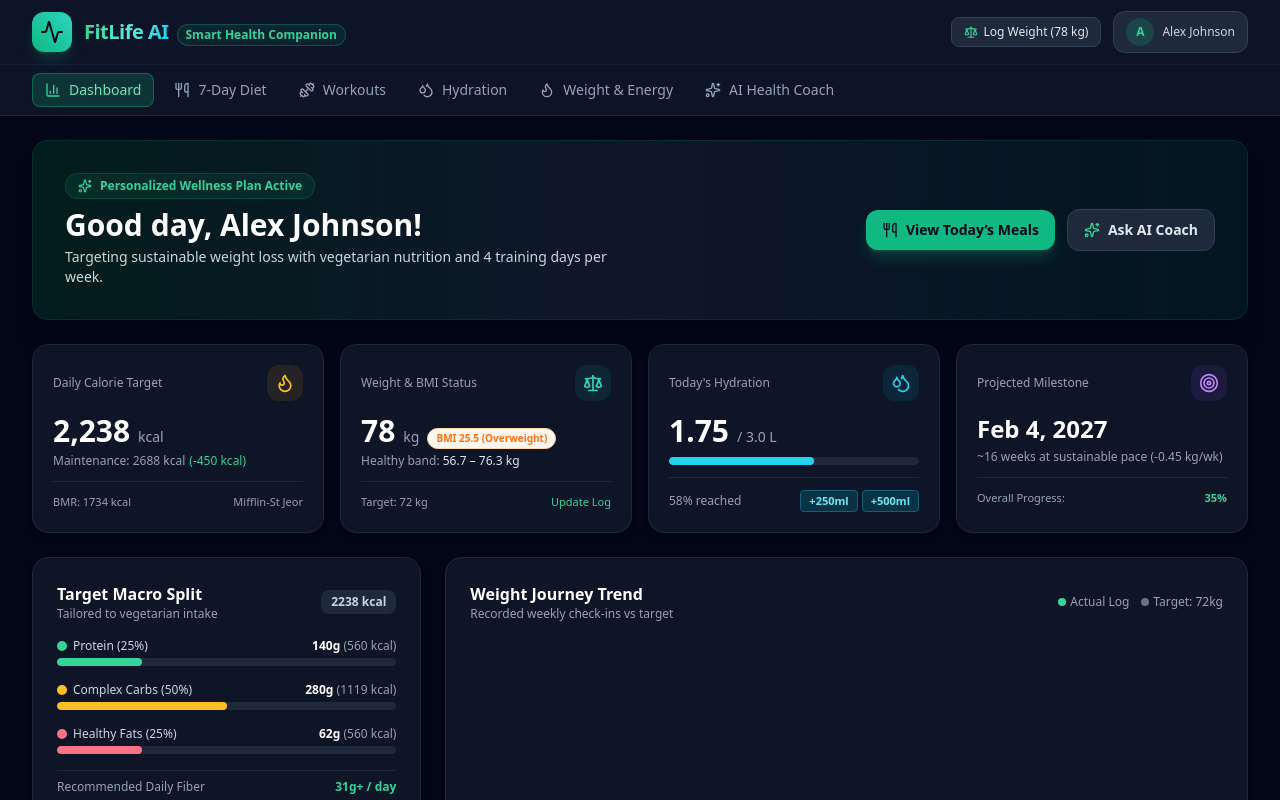
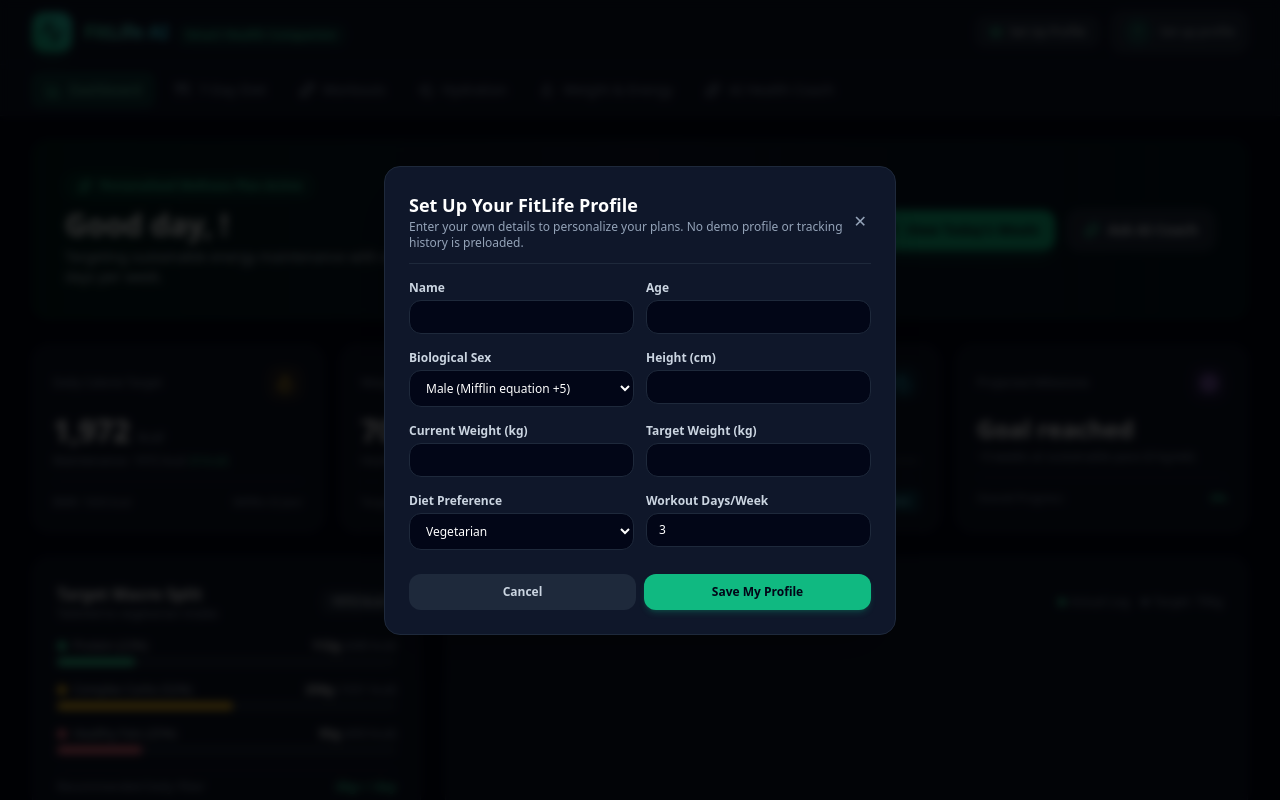
Before and after one commit to itshamiz01/fitlife-ai-planner, a React (Vite) app: page / in a window 1280 px wide. Shown: the top 800 px of the page. Built offline with nearby package versions, Linux system fonts and the light colour scheme.

Commit message:
Reset demo profile and add first-user onboarding

```diff
--- a/src/App.jsx
+++ b/src/App.jsx
@@ -36,28 +36,12 @@ import {
 } from 'lucide-react';
 
 const DEFAULT_PROFILE = {
-  name: 'Alex Johnson',
-  age: 29,
-  sex: 'male', // 'male' | 'female'
-  heightCm: 175,
-  currentWeightKg: 78,
-  targetWeightKg: 72,
-  activityLevel: 'moderate', // 'sedentary' | 'light' | 'moderate' | 'active' | 'extra_active'
-  primaryGoal: 'lose_weight', // 'lose_weight' | 'maintain' | 'gain_muscle'
-  country: 'India',
-  unitSystem: 'metric', // 'metric' | 'imperial'
-  dietaryPreference: 'vegetarian', // 'vegetarian' | 'vegan' | 'eggetarian' | 'pescatarian' | 'non_vegetarian'
-  allergies: ['Peanuts'],
-  religiousRestrictions: 'None',
-  preferredCuisines: ['Indian', 'Mediterranean'],
-  foodBudget: 'moderate', // 'budget' | 'moderate' | 'premium'
-  workoutPreference: 'mixed', // 'home' | 'gym' | 'mixed'
-  fitnessExperience: 'intermediate', // 'beginner' | 'intermediate' | 'advanced'
-  equipment: ['Dumbbells', 'Yoga Mat', 'Resistance Bands'],
-  workoutDaysPerWeek: 4,
-  sleepHours: 7.5,
-  healthConditions: 'None',
-  onboarded: true
+  // Safe calculation defaults only. First-time users enter their own details in onboarding.
+  name: '', age: 25, sex: 'male', heightCm: 170, currentWeightKg: 70, targetWeightKg: 70,
+  activityLevel: 'sedentary', primaryGoal: 'maintain', country: 'India', unitSystem: 'metric',
+  dietaryPreference: 'vegetarian', allergies: [], religiousRestrictions: 'None', preferredCuisines: ['Indian'],
+  foodBudget: 'budget', workoutPreference: 'home', fitnessExperience: 'beginner', equipment: [],
+  workoutDaysPerWeek: 3, sleepHours: 7, healthConditions: 'None', onboarded: false
 };
 
 // Activity multipliers for Mifflin-St Jeor TDEE calculation
@@ -409,33 +393,29 @@ function calculateTimeline(currentKg, targetKg, weeklyPaceKg) {
 export default function App() {
   // Navigation State
   const [activeTab, setActiveTab] = useState('dashboard');
-  const [profile, setProfile] = useState(DEFAULT_PROFILE);
-  const [showOnboardingModal, setShowOnboardingModal] = useState(false);
+  const [profile, setProfile] = useState(() => {
+    try { const saved = localStorage.getItem('fitlife-profile-v2'); return saved ? { ...DEFAULT_PROFILE, ...JSON.parse(saved) } : DEFAULT_PROFILE; }
+    catch { return DEFAULT_PROFILE; }
+  });
+  const [showOnboardingModal, setShowOnboardingModal] = useState(() => !profile.onboarded);
   const [showLogWeightModal, setShowLogWeightModal] = useState(false);
   const [showMealDetailsModal, setShowMealDetailsModal] = useState(null);
 
   // Daily tracker state
-  const [todayWaterLoggedMl, setTodayWaterLoggedMl] = useState(1750);
-  const [completedWorkouts, setCompletedWorkouts] = useState(['Day 1']);
+  const [todayWaterLoggedMl, setTodayWaterLoggedMl] = useState(0);
+  const [completedWorkouts, setCompletedWorkouts] = useState([]);
   const [selectedWorkoutMode, setSelectedWorkoutMode] = useState('home');
   const [selectedDietDayIndex, setSelectedDietDayIndex] = useState(0);
 
   // Weight history log
-  const [weightLogs, setWeightLogs] = useState([
-    { date: '2026-09-01', weight: 81.2 },
-    { date: '2026-09-08', weight: 80.5 },
-    { date: '2026-09-15', weight: 79.8 },
-    { date: '2026-09-22', weight: 79.1 },
-    { date: '2026-09-29', weight: 78.4 },
-    { date: '2026-10-06', weight: 78.0 }
-  ]);
+  const [weightLogs, setWeightLogs] = useState([]);
   const [newWeightInput, setNewWeightInput] = useState('');
 
   // AI Chat Assistant state
   const [chatMessages, setChatMessages] = useState([
     {
       sender: 'bot',
-      text: `Hello ${DEFAULT_PROFILE.name}! I'm FitLife AI, your personal health and nutrition companion. Based on your goal of sustainable weight management and vegetarian preference, how can I assist you with your diet, recipes, or training today?`
+      text: "Hi! I am FitLife AI, your personal health and fitness companion. Complete your profile first so I can tailor guidance to your details."
     }
   ]);
   const [chatInput, setChatInput] = useState('');
@@ -463,9 +443,9 @@ export default function App() {
     const initialWeight = weightLogs[0]?.weight || profile.currentWeightKg;
     const totalGoalLoss = initialWeight - profile.targetWeightKg;
     const currentProgressKg = initialWeight - profile.currentWeightKg;
-    const progressPercent = totalGoalLoss > 0
+    const progressPercent = weightLogs.length > 0 && totalGoalLoss > 0
       ? Math.min(100, Math.max(0, Math.round((currentProgressKg / totalGoalLoss) * 100)))
-      : 100;
+      : 0;
 
     return {
       bmr,
@@ -479,6 +459,16 @@ export default function App() {
       progressPercent
     };
   }, [profile, weightLogs]);
+
+  // Save each user's profile in their own browser, using a new key to avoid old demo data.
+  useEffect(() => {
+    if (profile.onboarded) { try { localStorage.setItem('fitlife-profile-v2', JSON.stringify(profile)); } catch { /* storage may be unavailable */ } }
+  }, [profile]);
+
+  // Start the weight timeline with the user's actual starting weight, not demo history.
+  useEffect(() => {
+    if (profile.onboarded && weightLogs.length === 0) setWeightLogs([{ date: new Date().toISOString().split('T')[0], weight: Number(profile.currentWeightKg) }]);
+  }, [profile.onboarded]);
 
   // Scroll AI chat to bottom
   useEffect(() => {
@@ -630,11 +620,11 @@ Rules:
           {/* Quick Profile Overview Badge */}
           <div className="flex items-center space-x-3">
             <button
-              onClick={() => setShowLogWeightModal(true)}
+              onClick={() => profile.onboarded ? setShowLogWeightModal(true) : setShowOnboardingModal(true)}
               className="flex items-center space-x-1.5 px-3 py-1.5 rounded-lg bg-slate-800 hover:bg-slate-700 text-xs font-medium border border-slate-700 text-slate-200 transition-all hover:border-emerald-500/50"
             >
               <Scale className="w-3.5 h-3.5 text-emerald-400" />
-              <span>Log Weight ({profile.currentWeightKg} kg)</span>
+              <span>{profile.onboarded ? `Log Weight (${profile.currentWeightKg} kg)` : 'Set Up Profile'}</span>
             </button>
 
             <button
@@ -643,10 +633,10 @@ Rules:
               title="Edit Profile"
             >
               <div className="w-7 h-7 rounded-full bg-emerald-500/20 flex items-center justify-center text-emerald-400 font-bold text-xs">
-                {profile.name[0]}
+                {profile.name?.[0] || '?'}
               </div>
               <span className="text-xs font-medium hidden md:inline text-slate-300">
-                {profile.name}
+                {profile.name || 'Set up profile'}
               </span>
             </button>
           </div>
@@ -1921,6 +1911,33 @@ function LogWeightModal({ currentWeight, newWeightInput, setNewWeightInput, onCl
             />
           </div>
 
+          <div className="grid grid-cols-2 gap-3">
+            <div><label className="text-slate-300 block mb-1 font-semibold">Primary Goal</label>
+              <select value={formData.primaryGoal} onChange={(e) => setFormData({ ...formData, primaryGoal: e.target.value })} className="w-full bg-slate-950 border border-slate-800 rounded-xl px-3 py-2 text-white outline-none">
+                <option value="lose_weight">Lose Weight</option><option value="maintain">Maintain Weight</option><option value="gain_muscle">Build Muscle</option>
+              </select>
+            </div>
+            <div><label className="text-slate-300 block mb-1 font-semibold">Activity Level</label>
+              <select value={formData.activityLevel} onChange={(e) => setFormData({ ...formData, activityLevel: e.target.value })} className="w-full bg-slate-950 border border-slate-800 rounded-xl px-3 py-2 text-white outline-none">
+                <option value="sedentary">Mostly Sitting</option><option value="light">Lightly Active</option><option value="moderate">Moderately Active</option><option value="active">Very Active</option><option value="extra_active">Extremely Active</option>
+              </select>
+            </div>
+          </div>
+          <div className="grid grid-cols-2 gap-3">
+            <div><label className="text-slate-300 block mb-1 font-semibold">Workout Location</label>
+              <select value={formData.workoutPreference} onChange={(e) => setFormData({ ...formData, workoutPreference: e.target.value })} className="w-full bg-slate-950 border border-slate-800 rounded-xl px-3 py-2 text-white outline-none">
+                <option value="home">Home</option><option value="gym">Gym</option><option value="mixed">Both</option>
+              </select>
+            </div>
+            <div><label className="text-slate-300 block mb-1 font-semibold">Fitness Experience</label>
+              <select value={formData.fitnessExperience} onChange={(e) => setFormData({ ...formData, fitnessExperience: e.target.value })} className="w-full bg-slate-950 border border-slate-800 rounded-xl px-3 py-2 text-white outline-none">
+                <option value="beginner">Beginner</option><option value="intermediate">Intermediate</option><option value="advanced">Advanced</option>
+              </select>
+            </div>
+          </div>
+          <div><label className="text-slate-300 block mb-1 font-semibold">Food Allergies (comma-separated)</label>
+            <input type="text" value={(formData.allergies || []).join(', ')} onChange={(e) => setFormData({ ...formData, allergies: e.target.value.split(',').map((item) => item.trim()).filter(Boolean) })} placeholder="e.g. peanuts, dairy, none" className="w-full bg-slate-950 border border-slate-800 rounded-xl px-3 py-2 text-white outline-none" />
+          </div>
           <div className="flex space-x-2 pt-2">
             <button
               type="button"
@@ -2067,12 +2084,22 @@ function GroceryModal({ groceryList, onClose, showToast }) {
 }
 
 function ProfileModal({ profile, setProfile, onClose, showToast }) {
-  const [formData, setFormData] = useState({ ...profile });
+  const [formData, setFormData] = useState(() => profile.onboarded
+    ? { ...profile, allergies: [...(profile.allergies || [])] }
+    : { ...profile, name: '', age: '', heightCm: '', currentWeightKg: '', targetWeightKg: '', allergies: [] }
+  );
 
   const handleSubmit = (e) => {
     e.preventDefault();
-    setProfile(formData);
-    showToast('Health Profile successfully updated!');
+    const age = Number(formData.age), heightCm = Number(formData.heightCm);
+    const currentWeightKg = Number(formData.currentWeightKg), targetWeightKg = Number(formData.targetWeightKg);
+    if (!formData.name.trim()) return showToast('Please enter your name.');
+    if (!Number.isFinite(age) || age < 13 || age > 100) return showToast('Please enter an age between 13 and 100.');
+    if (!Number.isFinite(heightCm) || heightCm < 100 || heightCm > 250) return showToast('Please enter a height between 100 and 250 cm.');
+    if (!Number.isFinite(currentWeightKg) || currentWeightKg < 30 || currentWeightKg > 300) return showToast('Please enter a current weight between 30 and 300 kg.');
+    if (!Number.isFinite(targetWeightKg) || targetWeightKg < 30 || targetWeightKg > 300) return showToast('Please enter a target weight between 30 and 300 kg.');
+    setProfile({ ...formData, name: formData.name.trim(), age, heightCm, currentWeightKg, targetWeightKg, onboarded: true });
+    showToast('Your personal health profile is ready!');
     onClose();
   };
 
@@ -2081,8 +2108,8 @@ function ProfileModal({ profile, setProfile, onClose, showToast }) {
       <div className="bg-slate-900 rounded-2xl p-6 border border-slate-800 max-w-lg w-full shadow-2xl space-y-4 max-h-[90vh] overflow-y-auto">
         <div className="flex items-center justify-between pb-3 border-b border-slate-800">
           <div>
-            <h3 className="text-lg font-bold text-white">Edit Health & Fitness Profile</h3>
-            <p className="text-xs text-slate-400">Update parameters to recalibrate your metabolic equations.</p>
+            <h3 className="text-lg font-bold text-white">{profile.onboarded ? 'Edit Health & Fitness Profile' : 'Set Up Your FitLife Profile'}</h3>
+            <p className="text-xs text-slate-400">Enter your own details to personalize your plans. No demo profile or tracking history is preloaded.</p>
           </div>
           <button onClick={onClose} className="p-1 rounded-lg text-slate-400 hover:text-white">
             ✕
@@ -2105,7 +2132,7 @@ function ProfileModal({ profile, setProfile, onClose, showToast }) {
               <input
                 type="number"
                 value={formData.age}
-                onChange={(e) => setFormData({ ...formData, age: parseInt(e.target.value) || 25 })}
+                onChange={(e) => setFormData({ ...formData, age: e.target.value })}
                 className="w-full bg-slate-950 border border-slate-800 focus:border-emerald-500 rounded-xl px-3 py-2 text-white outline-none"
               />
             </div>
@@ -2128,7 +2155,7 @@ function ProfileModal({ profile, setProfile, onClose, showToast }) {
               <input
                 type="number"
                 value={formData.heightCm}
-                onChange={(e) => setFormData({ ...formData, heightCm: parseFloat(e.target.value) || 170 })}
+                onChange={(e) => setFormData({ ...formData, heightCm: e.target.value })}
                 className="w-full bg-slate-950 border border-slate-800 focus:border-emerald-500 rounded-xl px-3 py-2 text-white outline-none"
               />
             </div>
@@ -2141,7 +2168,7 @@ function ProfileModal({ profile, setProfile, onClose, showToast }) {
                 type="number"
                 step="0.1"
                 value={formData.currentWeightKg}
-                onChange={(e) => setFormData({ ...formData, currentWeightKg: parseFloat(e.target.value) || 70 })}
+                onChange={(e) => setFormData({ ...formData, currentWeightKg: e.target.value })}
                 className="w-full bg-slate-950 border border-slate-800 focus:border-emerald-500 rounded-xl px-3 py-2 text-white outline-none"
               />
             </div>
@@ -2151,7 +2178,7 @@ function ProfileModal({ profile, setProfile, onClose, showToast }) {
                 type="number"
                 step="0.1"
                 value={formData.targetWeightKg}
-                onChange={(e) => setFormData({ ...formData, targetWeightKg: parseFloat(e.target.value) || 68 })}
+                onChange={(e) => setFormData({ ...formData, targetWeightKg: e.target.value })}
                 className="w-full bg-slate-950 border border-slate-800 focus:border-emerald-500 rounded-xl px-3 py-2 text-white outline-none"
               />
             </div>
@@ -2196,7 +2223,7 @@ function ProfileModal({ profile, setProfile, onClose, showToast }) {
               type="submit"
               className="flex-1 py-2.5 rounded-xl bg-emerald-500 hover:bg-emerald-400 text-slate-950 font-bold shadow-md shadow-emerald-500/20"
             >
-              Apply Updates
+              {profile.onboarded ? 'Apply Updates' : 'Save My Profile'}
             </button>
           </div>
         </form>
```
